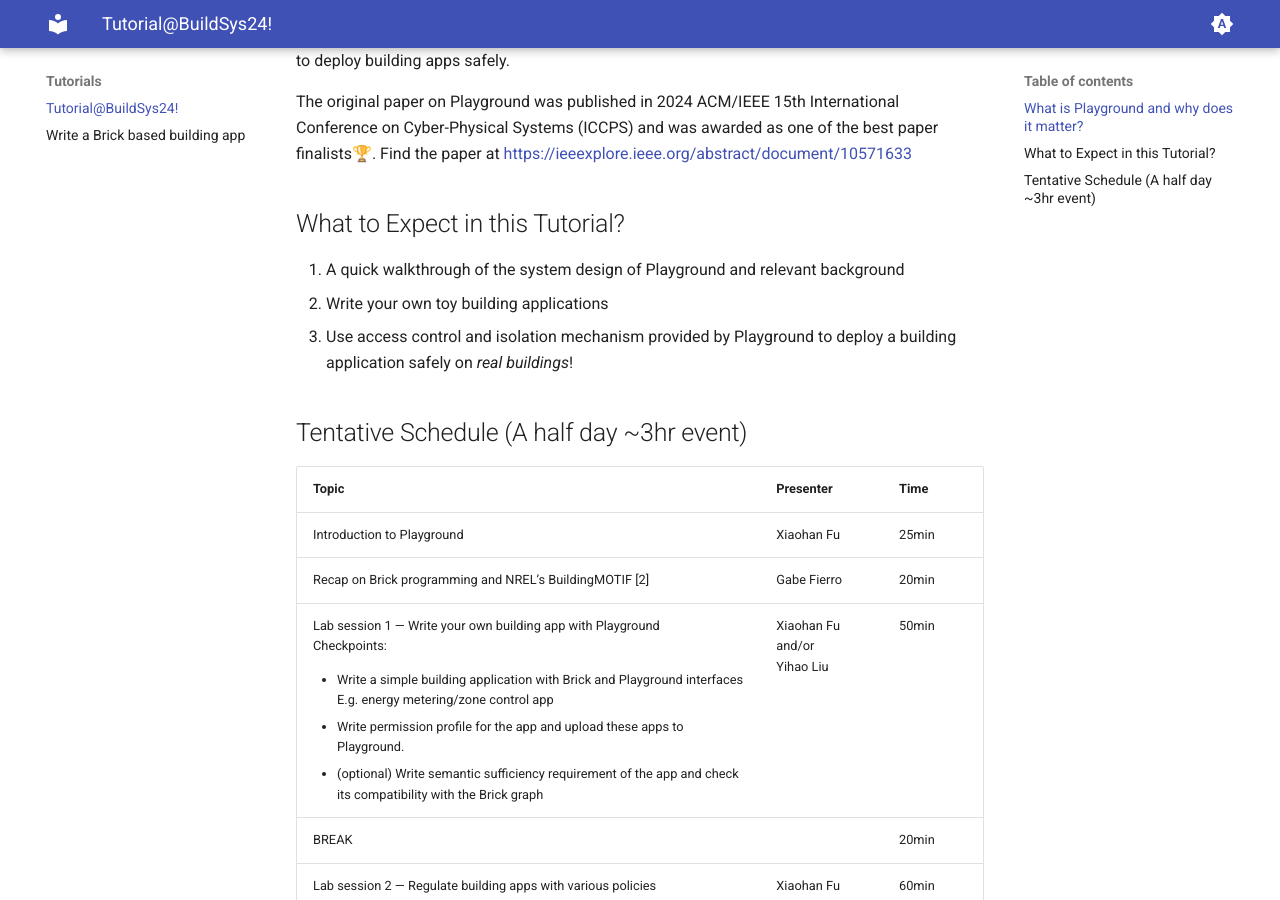
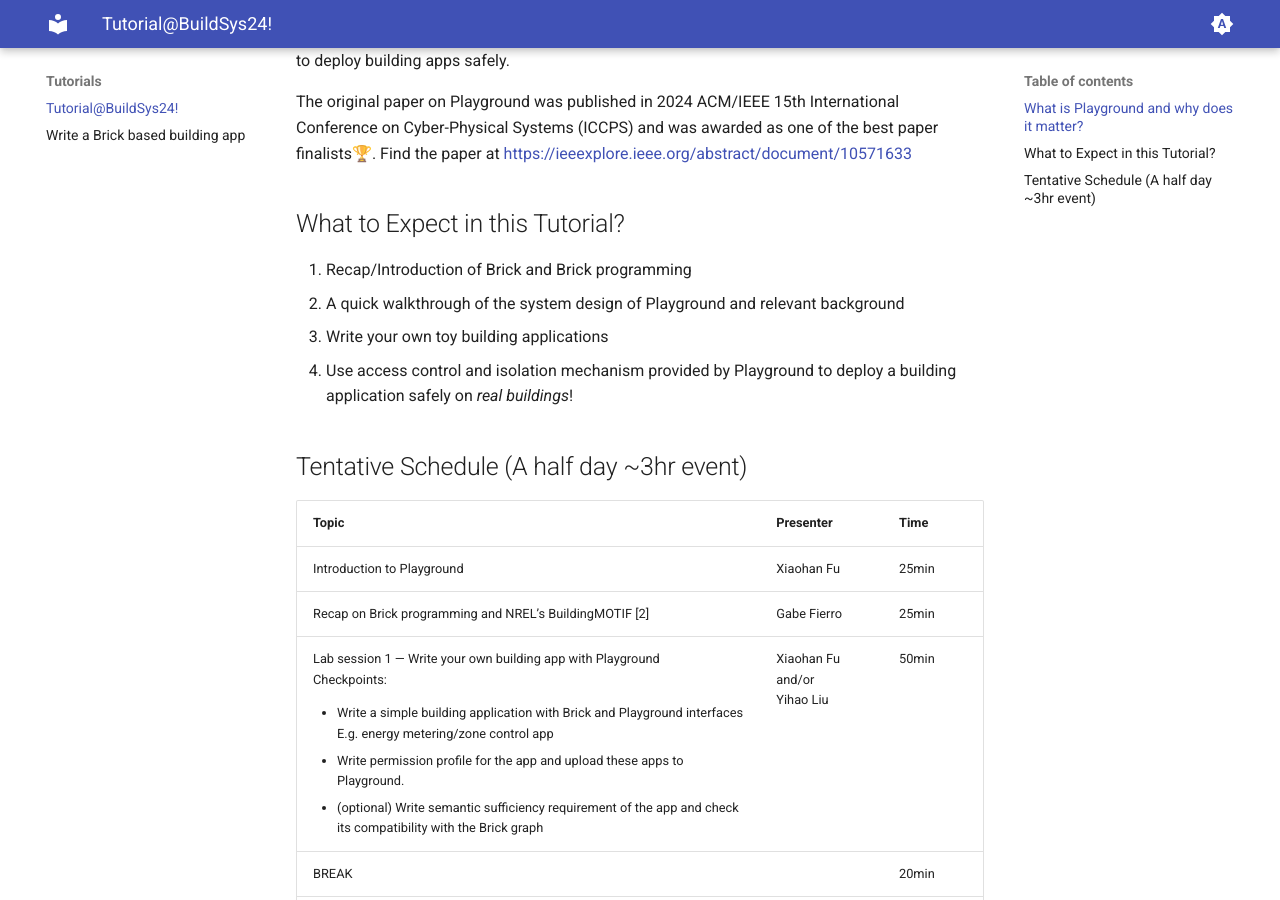
Before and after one commit to BrickSchema/playground, an MkDocs documentation site: the page built from docs/tutorial/buildsys2024.md, in a window 1280 px wide and 900 px high, scrolled down 698 px. Built offline with MkDocs 1.6.1 and Material for MkDocs 9.7.7, drawn with Linux system fonts in a browser that asks for light colours.

Commit message:
update tutorial schedule

```diff
--- a/docs/tutorial/buildsys2024.md
+++ b/docs/tutorial/buildsys2024.md
@@ -20,6 +20,7 @@ To bridge the gap, we introduce Playground, an open-source "safe" operating syst
 The original paper on Playground was published in 2024 ACM/IEEE 15th International Conference on Cyber-Physical Systems (ICCPS) and was awarded as one of the best paper finalists🏆. Find the paper at <https://ieeexplore.ieee.org/abstract/document/10571633>
 
 ## What to Expect in this Tutorial?
+1. Recap/Introduction of Brick and Brick programming
 1. A quick walkthrough of the system design of Playground and relevant background
 2. Write your own toy building applications
 3. Use access control and isolation mechanism provided by Playground to deploy a building application safely on *real buildings*!
@@ -30,7 +31,7 @@ The original paper on Playground was published in 2024 ACM/IEEE 15th Internation
 | Topic                                                                                                                                                                                                                                                                                                                                                                                                      | Presenter                      | Time  |
 | ---------------------------------------------------------------------------------------------------------------------------------------------------------------------------------------------------------------------------------------------------------------------------------------------------------------------------------------------------------------------------------------------------------- | ------------------------------ | ----- |
 | Introduction to Playground                                                                                                                                                                                                                                                                                                                                                                                 | Xiaohan Fu                     | 25min |
-| Recap on Brick programming and NREL’s BuildingMOTIF [2]                                                                                                                                                                                                                                                                                                                                                    | Gabe Fierro                    | 20min |
+| Recap on Brick programming and NREL’s BuildingMOTIF [2]                                                                                                                                                                                                                                                                                                                                                    | Gabe Fierro                    | 25min |
 | Lab session 1 — Write your own building app with Playground<br>Checkpoints:<br><ul><li>Write a simple building application with Brick and Playground interfaces<br>E.g. energy metering/zone control app</li><li>Write permission profile for the app and upload these apps to Playground.</li><li>(optional) Write semantic sufficiency requirement of the app and check its compatibility with the Brick graph</li></ul> | Xiaohan Fu and/or<br>Yihao Liu | 50min |
 | BREAK                                                                                                                                                                                                                                                                                                                                                                                                      |                                | 20min |
 | Lab session 2 — Regulate building apps with various policies<br>Checkpoints:<br><ul><li>Design permission profiles of users in the system</li><li>Define resource constraints and regulating policies</li><li>Install previously written and uploaded apps to playground and play with it</li></ul>                                                                                                                            | Xiaohan Fu and/or<br>Yihao Liu | 60min |
```
